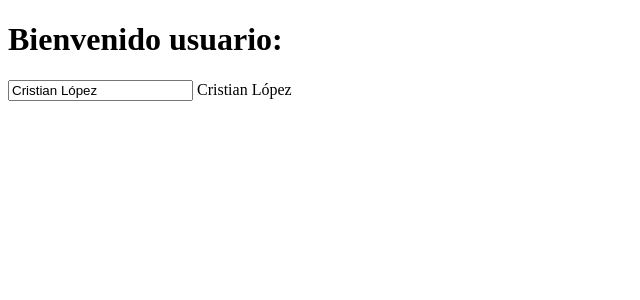
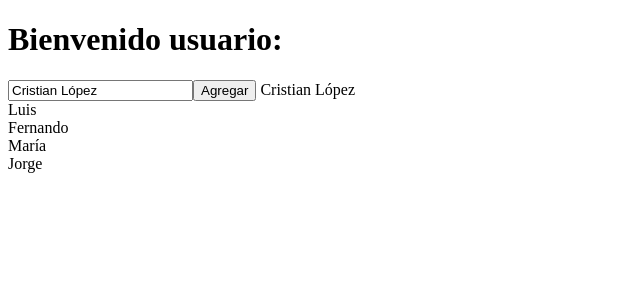
Before and after one commit to Cristian0930/master-angular, an Angular app: page / in a window 1280 px wide. Shown: the top 300 px of the page, without its empty margins (0-640 px from the left). Built offline with nearby package versions, Linux system fonts and the light colour scheme.

Commit message:
13. ¿Cómo trabajan los IF y FOR en Angular?

```diff
--- a/src/app/usuario.component.html
+++ b/src/app/usuario.component.html
@@ -1,3 +1,6 @@
 <h1>Bienvenido usuario:</h1>
-<input type="text" [(ngModel)]="usuarioNombre" />
+<input *ngIf="visible" type="text" [(ngModel)]="usuarioNombre" />
+<button *ngIf="visible" (click)="onAgregarUsuario()">Agregar</button>
 {{ usuarioNombre }}
+
+<div *ngFor="let usuario of usuarios">{{ usuario }}</div>
--- a/src/app/usuario.component.ts
+++ b/src/app/usuario.component.ts
@@ -7,5 +7,17 @@
 
 export class UsuarioComponent {
 
+    usuarios:string[] = ['Luis', 'Fernando', 'María', 'Jorge'];
     usuarioNombre:string = "Cristian López";
+    visible:boolean = false;
+
+    constructor() {
+        setTimeout(() => {
+            this.visible = true;
+        }, 3000);
+    }
+
+    onAgregarUsuario() {
+        this.usuarios.push(this.usuarioNombre);
+    }
 }
```
